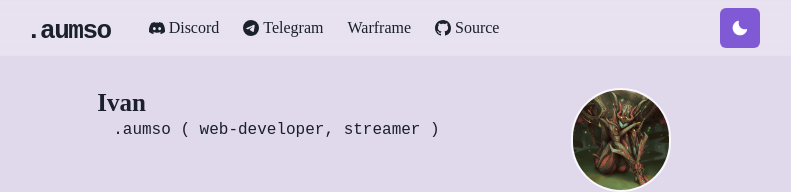
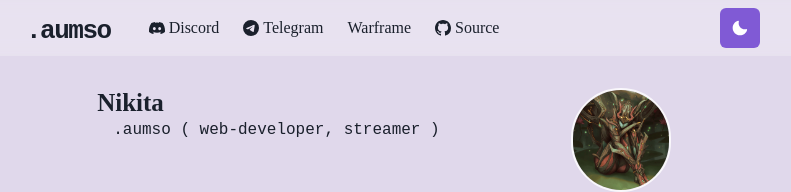
Before and after one commit to 17YearOldYuki/aumso-site, a Next.js app: page / in a window 1280 px wide. Shown: the top 192 px of the page, without its empty margins (256-1047 px from the left). Built offline with nearby package versions, Linux system fonts and the light colour scheme.

Commit message:
Update index.js

```diff
--- a/pages/index.js
+++ b/pages/index.js
@@ -27,7 +27,7 @@ const Home = () => (
         <Box display={{ md: 'flex' }}>
           <Box flexGrow={1}>
             <Heading as="h2" variant="page-title" fontFamily="Fira Code" fontSize="25px">
-              Ivan
+              Nikita
             </Heading>
             <Box borderRadius="lg" p={0} textAlign="center"/>
             <Paragraph1>.aumso ( web-developer, streamer )</Paragraph1>
```
